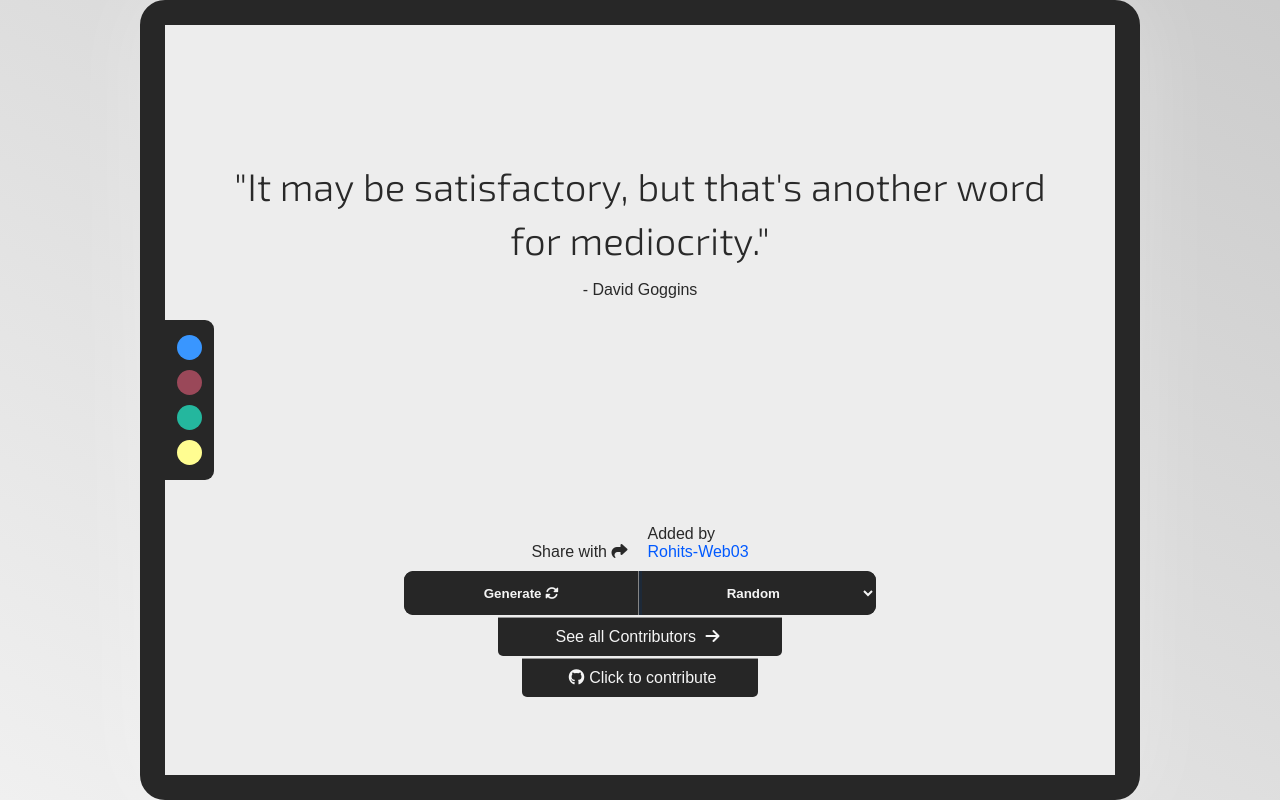
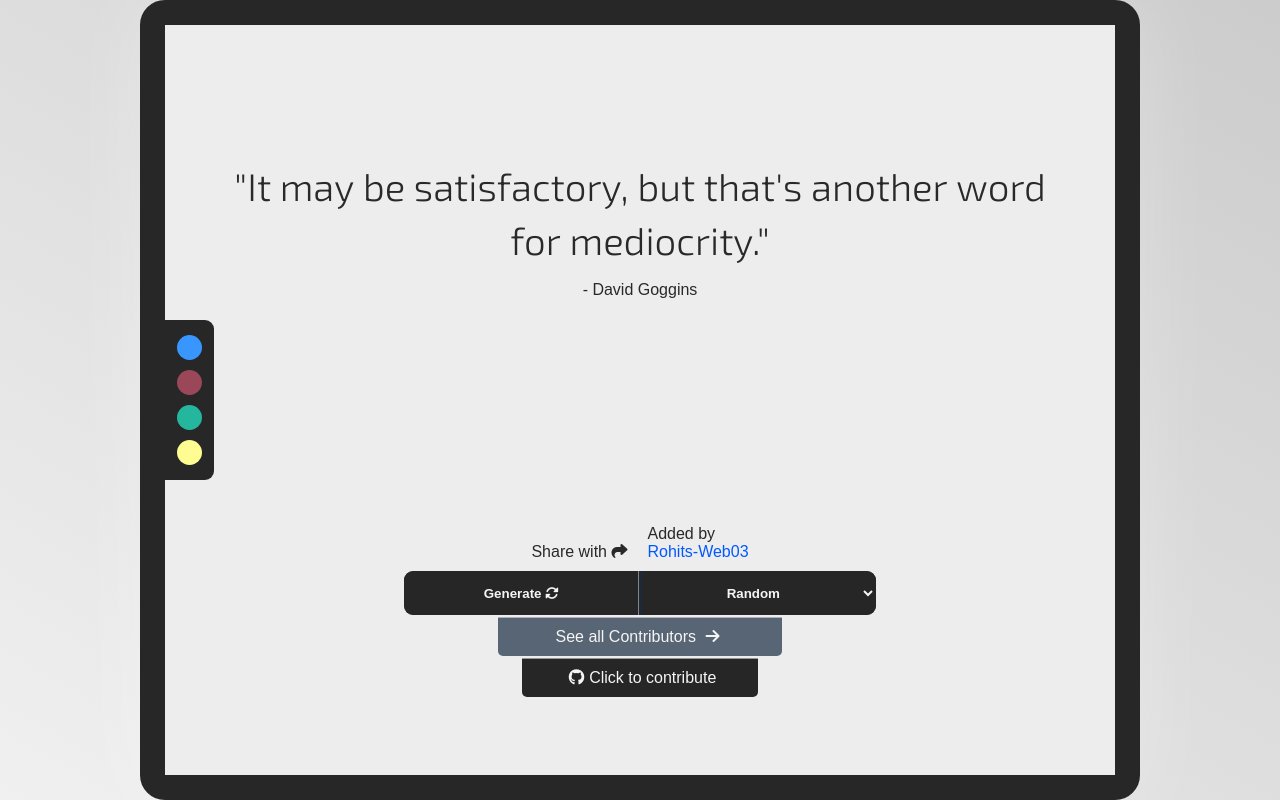
Before and after one commit to Shariar-Hasan/QuoteVerse, a plain HTML site: page index.html in a window 1280 px wide. In both pictures the pointer is over the element "See all Contributors". Drawn offline with Linux system fonts and the light colour scheme.

Commit message:
Hover effect added

```diff
--- a/assets/css/style.css
+++ b/assets/css/style.css
@@ -149,7 +149,7 @@
   transform: translateY(-20%);
   transition: all 0.35s ease-in-out;
 }
-.shareWith:hover  .share-buttons {
+.shareWith:hover .share-buttons {
   visibility: visible;
   opacity: 1;
   transform: translateY(0);
@@ -210,6 +210,7 @@
   border-top: 0.5px solid rgba(255, 255, 255, 0.515);
   background-color: #262626;
 }
+
 .controller .contribute2 {
   width: 50%;
   text-align: center;
@@ -219,10 +220,16 @@
   border-top: 0.5px solid rgba(255, 255, 255, 0.515);
   background-color: #262626;
 }
+
+.contribute1:hover,
+.contribute2:hover {
+  background-color: #576574;
+}
+
 .text-center {
   text-align: center;
 }
-.text-left{
+.text-left {
   margin-left: 5px;
   text-align: left;
 }
--- a/index.html
+++ b/index.html
@@ -43,11 +43,14 @@
       property="og:image"
       content="https://i.ibb.co/LvkdXrP/Quote-Verse-Cover.png"
     />
-    <meta property="og:url" content="https://quote-verse.netlify.app/">
+    <meta property="og:url" content="https://quote-verse.netlify.app/" />
     <meta property="og:type" content="website" />
 
     <!-- Twitter Card Meta Tags (for Twitter sharing) -->
-    <meta name="twitter:card" content="QuoteVerse is a platform dedicated to sharing inspirational and motivational quotes to inspire and uplift your spirit. Explore a wide collection of quotes on various topics and share your favorites with the world." />
+    <meta
+      name="twitter:card"
+      content="QuoteVerse is a platform dedicated to sharing inspirational and motivational quotes to inspire and uplift your spirit. Explore a wide collection of quotes on various topics and share your favorites with the world."
+    />
     <meta
       name="twitter:title"
       content="QuoteVerse - Explore Inspirational Quotes, Poems, and Verses"
@@ -60,8 +63,7 @@
       name="twitter:image"
       content="https://i.ibb.co/LvkdXrP/Quote-Verse-Cover.png"
     />
-    <meta name="twitter:site" content="@iShariarHasan">
-
+    <meta name="twitter:site" content="@iShariarHasan" />
   </head>
 
   <body>
```
